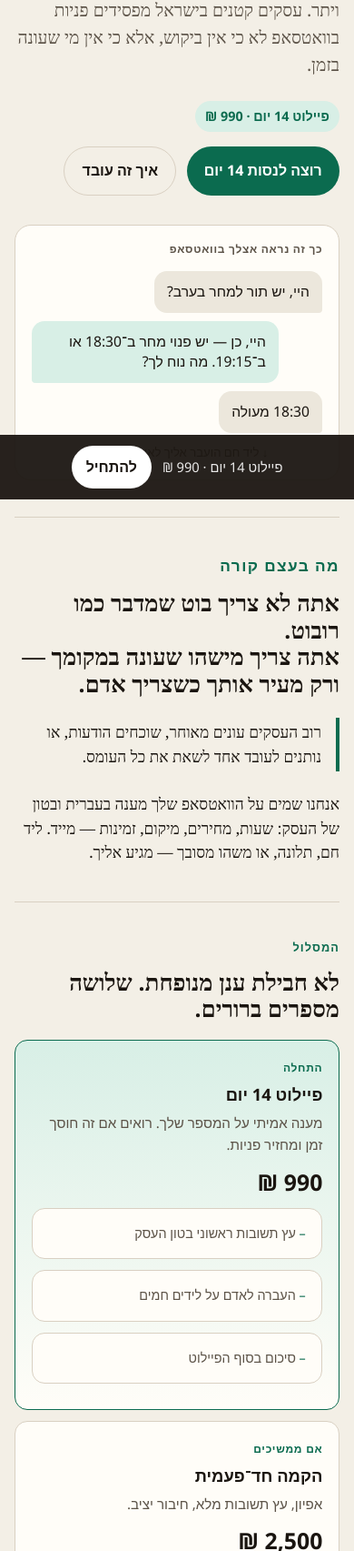
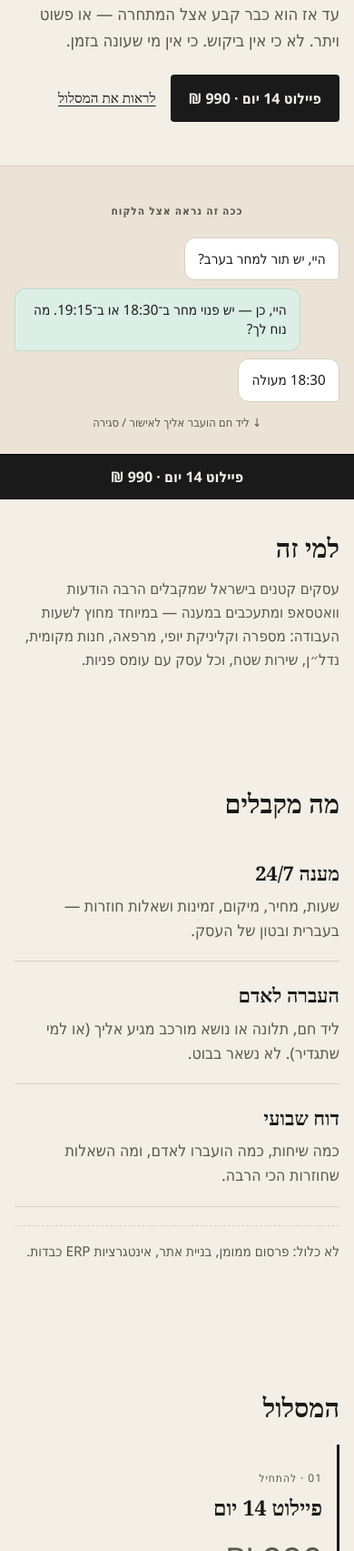
Before and after one commit to ilyalidor-lab/wa-auto-reply-lander, a plain HTML site: page index.html in a window 390 px wide. Shown: the part 295-2000 px from the top of the page at 91% size. Drawn offline with Linux system fonts and the light colour scheme.

Commit message:
v3: radical editorial paper/ink rebuild

```diff
--- a/index.html
+++ b/index.html
@@ -7,325 +7,327 @@
   <meta name="description" content="פיילוט 14 יום למענה אוטומטי בוואטסאפ לעסקים קטנים בישראל. 990 ₪." />
   <style>
     :root {
-      --paper: #f3efe6;
-      --ink: #1a1510;
-      --muted: #5c5348;
-      --line: #d9d0c2;
-      --green: #0b6b4f;
-      --green-soft: #d8efe6;
-      --white: #fffdf8;
+      --bg: #f3efe6;
+      --bg-band: #ebe4d6;
+      --ink: #1a1a1a;
+      --muted: #5c574e;
+      --line: #d6d0c4;
+      --accent: #1a1a1a;
+      --wa-green: #1f6b4a;
+      --bubble-in: #fff;
+      --bubble-out: #dcefe6;
       --max: 720px;
+      --max-wide: 960px;
+      --form: 520px;
     }
     * { box-sizing: border-box; }
     html { scroll-behavior: smooth; }
     body {
       margin: 0;
-      background: var(--paper);
+      background: var(--bg);
       color: var(--ink);
       font-family: Georgia, "Times New Roman", "Noto Serif Hebrew", serif;
       line-height: 1.55;
-      padding-bottom: 88px;
     }
-    .sans { font-family: "Segoe UI", "Heebo", Arial, sans-serif; }
+    .ui, .btn, .nav, label, input, textarea, .bubble, .price-list,
+    footer, .kicker, .step-label, .sticky-cta, .wa-kicker, .topbar, .proof {
+      font-family: "Segoe UI", Tahoma, Arial, sans-serif;
+    }
     a { color: inherit; }
     .wrap { width: min(var(--max), calc(100% - 2rem)); margin-inline: auto; }
     .topbar {
-      display: flex; justify-content: space-between; align-items: center;
-      padding: 1rem 0; border-bottom: 1px solid var(--line);
-      font-family: "Segoe UI", "Heebo", Arial, sans-serif;
+      display: flex; justify-content: space-between; align-items: baseline;
+      padding: 1.1rem 0; border-bottom: 1px solid var(--line);
       font-size: .9rem; color: var(--muted);
     }
-    .topbar strong { color: var(--ink); letter-spacing: .02em; }
+    .mark { color: var(--ink); font-weight: 800; letter-spacing: .04em; }
+    .hero { padding: 3.5rem 0 2rem; }
     .kicker {
-      font-family: "Segoe UI", "Heebo", Arial, sans-serif;
-      font-size: .8rem; font-weight: 700; letter-spacing: .08em;
-      text-transform: uppercase; color: var(--green); margin: 2.2rem 0 .8rem;
+      font-size: .75rem; font-weight: 700; letter-spacing: .1em;
+      text-transform: uppercase; color: var(--muted); margin: 0 0 .9rem;
     }
     h1 {
-      font-size: clamp(2.4rem, 8vw, 3.6rem);
-      line-height: 1.05; font-weight: 700;
-      margin: 0 0 1.1rem; letter-spacing: -.02em;
+      font-size: clamp(2.6rem, 8vw, 4.5rem);
+      line-height: 1.05; letter-spacing: -.02em;
+      max-width: 12ch; margin: 0 0 1.1rem;
     }
-    .deck {
-      font-size: 1.2rem; color: var(--muted);
-      margin: 0 0 1.6rem; max-width: 36rem;
+    .lead {
+      font-size: 1.15rem; color: var(--muted);
+      max-width: 34rem; margin: 0 0 1.5rem;
+      font-family: "Segoe UI", Tahoma, Arial, sans-serif;
     }
-    .hero-actions {
-      display: flex; flex-wrap: wrap; gap: .7rem;
-      font-family: "Segoe UI", "Heebo", Arial, sans-serif;
-      margin-bottom: 2rem;
-    }
+    .hero-actions { display: flex; flex-wrap: wrap; gap: 1rem; align-items: center; }
     .btn {
       display: inline-flex; align-items: center; justify-content: center;
-      min-height: 48px; padding: .85rem 1.2rem; border-radius: 999px;
-      text-decoration: none; border: 0; cursor: pointer; font-weight: 700; font-size: 1rem;
+      min-height: 48px; padding: .85rem 1.25rem;
+      border-radius: 4px; border: 0; cursor: pointer;
+      font-weight: 700; font-size: 1rem; text-decoration: none;
     }
-    .btn-main { background: var(--green); color: #fff; }
-    .btn-main:hover { filter: brightness(.95); }
-    .btn-link {
-      background: transparent; color: var(--ink);
-      border: 1px solid var(--line); border-radius: 999px;
+    .btn-ink { background: var(--accent); color: #f3efe6; }
+    .link-quiet {
+      color: var(--ink); text-underline-offset: 3px;
+      font-size: .95rem;
     }
-    .price-chip {
-      display: inline-block;
-      font-family: "Segoe UI", "Heebo", Arial, sans-serif;
-      background: var(--green-soft); color: var(--green);
-      font-weight: 700; padding: .35rem .7rem; border-radius: 999px;
-      margin-bottom: 1rem; font-size: .9rem;
+    .wa-strip {
+      background: var(--bg-band);
+      border-block: 1px solid var(--line);
+      padding: 2.5rem 0;
+      margin: 1rem 0 0;
     }
-    .rule { border: 0; border-top: 1px solid var(--line); margin: 2.5rem 0; }
-    .chat-strip {
-      background: var(--white);
-      border: 1px solid var(--line);
-      border-radius: 18px;
-      padding: 1.1rem;
-      margin: 1.5rem 0 2rem;
-      font-family: "Segoe UI", "Heebo", Arial, sans-serif;
+    .wa-strip-inner { width: min(var(--max-wide), calc(100% - 2rem)); margin-inline: auto; }
+    .wa-kicker {
+      text-align: center; font-size: .75rem; font-weight: 700;
+      letter-spacing: .08em; text-transform: uppercase; color: var(--muted);
+      margin: 0 0 1.2rem;
     }
-    .chat-label {
-      font-size: .75rem; font-weight: 700; letter-spacing: .06em;
-      text-transform: uppercase; color: var(--muted); margin-bottom: .9rem;
+    .wa-thread { max-width: 420px; margin-inline: auto; display: grid; gap: .55rem; }
+    .bubble {
+      max-width: 88%; padding: .75rem .9rem; font-size: .95rem; line-height: 1.4;
     }
-    .row { display: grid; gap: .55rem; }
-    .b {
-      max-width: 85%; padding: .75rem .9rem; border-radius: 14px;
-      font-size: .98rem; line-height: 1.4;
+    .bubble.in {
+      justify-self: start; background: var(--bubble-in);
+      border: 1px solid var(--line); border-radius: 12px 12px 4px 12px;
     }
-    .b.them { background: #ece7dc; justify-self: start; border-bottom-right-radius: 4px; }
-    .b.us { background: var(--green-soft); justify-self: end; border-bottom-left-radius: 4px; }
-    .b.sys {
+    .bubble.out {
+      justify-self: end; background: var(--bubble-out); color: var(--ink);
+      border-radius: 12px 12px 12px 4px;
+      border: 1px solid rgba(31,107,74,.15);
+    }
+    .bubble.sys {
       justify-self: center; max-width: 100%; text-align: center;
-      background: transparent; color: var(--muted); font-size: .82rem; padding: .2rem 0;
+      background: transparent; color: var(--muted); font-size: .8rem; padding: .35rem 0;
     }
+    section { padding: 4rem 0; }
     h2 {
-      font-size: clamp(1.6rem, 4vw, 2.1rem);
-      line-height: 1.15; margin: 0 0 .8rem;
+      font-size: clamp(1.8rem, 4vw, 2.4rem);
+      line-height: 1.15; margin: 0 0 1rem; max-width: 16ch;
     }
-    p { margin: 0 0 1rem; }
-    .story p { font-size: 1.08rem; }
-    .pain {
-      border-right: 4px solid var(--green);
-      padding: .2rem 1rem .2rem 0;
-      margin: 1.4rem 0;
-      color: var(--ink);
-      font-size: 1.15rem;
+    .proof { color: var(--muted); font-size: 1.05rem; margin: 0; }
+    .include-list { list-style: none; padding: 0; margin: 1.5rem 0 0; }
+    .include-list li {
+      padding: 1.25rem 0; border-bottom: 1px solid var(--line); font-size: 1.1rem;
+      font-family: "Segoe UI", Tahoma, Arial, sans-serif; color: var(--muted);
     }
-    .path {
-      list-style: none; padding: 0; margin: 1.2rem 0 0;
-      font-family: "Segoe UI", "Heebo", Arial, sans-serif;
+    .include-list strong {
+      display: block; font-size: 1.35rem; margin-bottom: .35rem;
+      color: var(--ink); font-family: Georgia, "Times New Roman", serif;
     }
-    .path li {
-      background: var(--white);
-      border: 1px solid var(--line);
-      border-radius: 14px;
-      padding: 1rem 1.1rem;
-      margin-bottom: .75rem;
+    .note {
+      margin-top: 1.25rem; color: var(--muted); font-size: .95rem;
+      font-family: "Segoe UI", Tahoma, Arial, sans-serif;
+      border-top: 1px dashed var(--line); padding-top: 1rem;
     }
-    .path .n {
-      display: inline-block; font-size: .75rem; font-weight: 800;
-      color: var(--green); letter-spacing: .06em; margin-bottom: .35rem;
+    .price-path { display: grid; gap: 0; margin-top: 1.5rem; }
+    .price-step { padding: 1.75rem 0; }
+    .price-step.start {
+      border-inline-start: 3px solid var(--ink);
+      padding-inline-start: 1rem;
     }
-    .path strong { display: block; font-size: 1.15rem; margin-bottom: .25rem; }
-    .path span { color: var(--muted); font-size: .95rem; }
-    .path .amt {
-      display: block; margin-top: .55rem;
-      font-size: 1.55rem; font-weight: 800; color: var(--ink);
+    .path-rule { height: 1px; background: var(--line); }
+    .step-label {
+      font-size: .75rem; letter-spacing: .08em; text-transform: uppercase;
+      color: var(--muted); margin-bottom: .35rem;
     }
-    .path li.start {
-      border-color: var(--green);
-      background: linear-gradient(180deg, var(--green-soft), var(--white));
+    .price-step h3 {
+      margin: 0; font-size: 1.45rem;
+      font-family: Georgia, "Times New Roman", serif;
     }
-    .include {
-      margin: .6rem 0 0; padding: 0; list-style: none; color: var(--muted); font-size: .9rem;
+    .amount {
+      font-size: clamp(2.5rem, 6vw, 3.5rem);
+      margin: .4rem 0 .7rem; letter-spacing: -.02em;
     }
-    .include li::before { content: "– "; color: var(--green); }
-    .steps-oline {
-      font-family: "Segoe UI", "Heebo", Arial, sans-serif;
-      border-top: 1px solid var(--line);
-      margin-top: 1rem;
+    .price-list {
+      margin: 0; padding-inline-start: 1.1rem; color: var(--muted); font-size: .95rem;
     }
-    .steps-oline div {
-      display: grid; grid-template-columns: 2.2rem 1fr;
-      gap: .6rem; padding: 1rem 0;
-      border-bottom: 1px solid var(--line);
-      align-items: start;
+    .price-step > p {
+      margin: .5rem 0 0; color: var(--muted);
+      font-family: "Segoe UI", Tahoma, Arial, sans-serif;
     }
-    .steps-oline b {
-      width: 2rem; height: 2rem; border-radius: 50%;
-      background: var(--ink); color: var(--paper);
-      display: grid; place-items: center; font-size: .85rem;
+    .how-list {
+      list-style: none; padding: 0; margin: 1.5rem 0 0; counter-reset: how;
     }
-    details.faq {
-      font-family: "Segoe UI", "Heebo", Arial, sans-serif;
-      border-bottom: 1px solid var(--line);
-      padding: .9rem 0;
+    .how-list li {
+      display: grid; grid-template-columns: 3rem 1fr; gap: .85rem;
+      padding: 1.1rem 0; border-bottom: 1px solid var(--line);
+      font-family: "Segoe UI", Tahoma, Arial, sans-serif;
     }
-    details.faq summary {
-      cursor: pointer; font-weight: 700; list-style: none;
+    .how-list li::before {
+      counter-increment: how; content: counter(how, decimal-leading-zero);
+      font-family: Georgia, "Times New Roman", serif;
+      font-size: 1.6rem; line-height: 1; color: var(--ink);
     }
-    details.faq summary::-webkit-details-marker { display: none; }
-    details.faq p { color: var(--muted); margin: .55rem 0 0; }
-    form {
-      display: grid; gap: .75rem;
-      font-family: "Segoe UI", "Heebo", Arial, sans-serif;
-      background: var(--white); border: 1px solid var(--line);
-      border-radius: 18px; padding: 1.1rem; margin-top: 1rem;
-    }
+    .how-list strong { display: block; color: var(--ink); margin-bottom: .2rem; font-size: 1.05rem; }
+    .how-list span { color: var(--muted); }
+    .contact-wrap { width: min(var(--form), calc(100% - 2rem)); margin-inline: auto; }
+    form { display: grid; gap: .75rem; margin-top: 1.2rem; }
     label { display: grid; gap: .3rem; font-size: .88rem; color: var(--muted); }
     input, textarea {
-      width: 100%; border: 1px solid var(--line); border-radius: 10px;
-      background: var(--paper); color: var(--ink);
-      padding: .85rem .9rem; font: inherit; font-size: 16px;
+      width: 100%; border: 1px solid var(--line); border-radius: 4px;
+      background: #fff; color: var(--ink); padding: .85rem .9rem;
+      font: inherit; font-size: 16px;
     }
-    input:focus, textarea:focus { outline: 2px solid rgba(11,107,79,.35); border-color: transparent; }
-    .fine { color: var(--muted); font-size: .9rem; font-family: "Segoe UI", "Heebo", Arial, sans-serif; }
+    input:focus, textarea:focus { outline: 2px solid rgba(26,26,26,.35); border-color: transparent; }
+    .btn-block { width: 100%; }
     footer {
-      margin: 3rem 0 1rem; padding-top: 1rem;
-      border-top: 1px solid var(--line);
+      border-top: 1px solid var(--line); padding: 1.5rem 0 2rem;
       color: var(--muted); font-size: .85rem;
-      font-family: "Segoe UI", "Heebo", Arial, sans-serif;
     }
+    .sticky-cta { display: none; }
+    @media (max-width: 860px) {
       .sticky-cta {
-      position: fixed; inset-inline: 0; bottom: 0; z-index: 30;
-      background: rgba(26,21,16,.94);
-      color: #fff;
-      padding: .75rem 1rem;
-      font-family: "Segoe UI", "Heebo", Arial, sans-serif;
-      display: flex; gap: .75rem; align-items: center; justify-content: center;
-      flex-wrap: wrap;
+        display: block; position: fixed; inset-inline: 0; bottom: 0; z-index: 30;
+        padding: .75rem 1rem calc(.75rem + env(safe-area-inset-bottom));
+        background: var(--ink); border-top: 1px solid #000;
       }
-    .sticky-cta span { font-size: .92rem; opacity: .9; }
       .sticky-cta a {
-      background: #fff; color: var(--ink); text-decoration: none;
-      font-weight: 800; padding: .7rem 1rem; border-radius: 999px; min-height: 44px;
-      display: inline-flex; align-items: center;
+        display: block; text-align: center; color: #f3efe6;
+        font-weight: 700; text-decoration: none;
+      }
+      body { padding-bottom: 4.5rem; }
+      .nav-cta { display: none; }
     }
   </style>
 </head>
 <body>
   <div class="wrap">
-    <div class="topbar sans">
-      <strong>מענה בוואטסאפ לעסקים</strong>
-      <span>פיילוט 14 יום · ישראל</span>
+    <div class="topbar">
+      <span class="mark">ו· מענה בוואטסאפ</span>
+      <a class="nav-cta link-quiet" href="#contact">פיילוט 14 יום</a>
     </div>
 
-    <p class="kicker">הבעיה האמיתית</p>
-    <h1>הלקוח כתב בשעה 21:40.<br>ענית רק בבוקר.</h1>
-    <p class="deck">
+    <section class="hero">
+      <p class="kicker">עסקים קטנים · ישראל</p>
+      <h1>הלקוח כתב בשעה 21:40. ענית רק בבוקר.</h1>
+      <p class="lead">
         עד אז הוא כבר קבע אצל המתחרה — או פשוט ויתר.
-      עסקים קטנים בישראל מפסידים פניות בוואטסאפ לא כי אין ביקוש, אלא כי אין מי שעונה בזמן.
+        לא כי אין ביקוש. כי אין מי שעונה בזמן.
       </p>
-    <div class="price-chip">פיילוט 14 יום · 990 ₪</div>
       <div class="hero-actions">
-      <a class="btn btn-main" href="#go">רוצה לנסות 14 יום</a>
-      <a class="btn btn-link" href="#how">איך זה עובד</a>
+        <a class="btn btn-ink" href="#contact">פיילוט 14 יום · 990 ₪</a>
+        <a class="link-quiet" href="#pricing">לראות את המסלול</a>
+      </div>
+    </section>
   </div>
 
-    <div class="chat-strip" aria-label="דוגמה לשיחה">
-      <div class="chat-label">כך זה נראה אצלך בוואטסאפ</div>
-      <div class="row">
-        <div class="b them">היי, יש תור למחר בערב?</div>
-        <div class="b us">היי, כן — יש פנוי מחר ב־18:30 או ב־19:15. מה נוח לך?</div>
-        <div class="b them">18:30 מעולה</div>
-        <div class="b sys">↓ ליד חם הועבר אליך לאישור / סגירה</div>
+  <section class="wa-strip" id="demo" aria-label="דוגמה בוואטסאפ">
+    <div class="wa-strip-inner">
+      <p class="wa-kicker">ככה זה נראה אצל הלקוח</p>
+      <div class="wa-thread">
+        <div class="bubble in">היי, יש תור למחר בערב?</div>
+        <div class="bubble out">היי, כן — יש פנוי מחר ב־18:30 או ב־19:15. מה נוח לך?</div>
+        <div class="bubble in">18:30 מעולה</div>
+        <div class="bubble sys">↓ ליד חם הועבר אליך לאישור / סגירה</div>
       </div>
-    </div>
-
-    <hr class="rule" />
-
-    <section class="story">
-      <p class="kicker">מה בעצם קורה</p>
-      <h2>אתה לא צריך בוט שמדבר כמו רובוט.<br>אתה צריך מישהו שעונה במקומך — ורק מעיר אותך כשצריך אדם.</h2>
-      <p class="pain">
-        רוב העסקים עונים מאוחר, שוכחים הודעות, או נותנים לעובד אחד לשאת את כל העומס.
-      </p>
-      <p>
-        אנחנו שמים על הוואטסאפ שלך מענה בעברית ובטון של העסק:
-        שעות, מחירים, מיקום, זמינות — מייד.
-        ליד חם, תלונה, או משהו מסובך — מגיע אליך.
-      </p>
-    </section>
-
-    <hr class="rule" />
-
-    <section id="offer">
-      <p class="kicker">המסלול</p>
-      <h2>לא חבילת ענן מנופחת. שלושה מספרים ברורים.</h2>
-      <ol class="path">
-        <li class="start">
-          <span class="n">התחלה</span>
-          <strong>פיילוט 14 יום</strong>
-          <span>מענה אמיתי על המספר שלך. רואים אם זה חוסך זמן ומחזיר פניות.</span>
-          <span class="amt">990 ₪</span>
-          <ul class="include">
-            <li>עץ תשובות ראשוני בטון העסק</li>
-            <li>העברה לאדם על לידים חמים</li>
-            <li>סיכום בסוף הפיילוט</li>
-          </ul>
-        </li>
-        <li>
-          <span class="n">אם ממשיכים</span>
-          <strong>הקמה חד־פעמית</strong>
-          <span>אפיון, עץ תשובות מלא, חיבור יציב.</span>
-          <span class="amt">2,500 ₪</span>
-        </li>
-        <li>
-          <span class="n">שוטף</span>
-          <strong>מנוי חודשי</strong>
-          <span>תחזוקה, תיקוני ניסוח לפי שאלות חוזרות, דוח שבועי קצר.</span>
-          <span class="amt">790 ₪</span>
-        </li>
-      </ol>
-      <p class="fine">לא כלול: פרסום ממומן, בניית אתר, אינטגרציות ERP כבדות.</p>
-    </section>
-
-    <hr class="rule" />
-
-    <section id="how">
-      <p class="kicker">התהליך</p>
-      <h2>ארבעה צעדים. בלי מצגות.</h2>
-      <div class="steps-oline">
-        <div><b>1</b><div><strong>אתה משאיר פרטים</strong><br><span class="fine">שם, עסק, וואטסאפ.</span></div></div>
-        <div><b>2</b><div><strong>שיחת גילוי קצרה</strong><br><span class="fine">כמה הודעות ביום, מי עונה היום, מה הכי מציק.</span></div></div>
-        <div><b>3</b><div><strong>פיילוט 14 יום</strong><br><span class="fine">מענה אמיתי — לא דמו במצגת.</span></div></div>
-        <div><b>4</b><div><strong>החלטה + עלייה לאוויר</strong><br><span class="fine">אם ממשיכים: אישור קצר, מקדמה, הקמה תוך 3–5 ימים.</span></div></div>
     </div>
   </section>
 
-    <hr class="rule" />
-
   <section>
-      <p class="kicker">שאלות שמגיעות מיד</p>
-      <h2>בלי סיבובים</h2>
-      <details class="faq"><summary>זה מחליף אותי לגמרי?</summary><p>לא. זה עונה על השאלות החוזרות ומעביר אליך את מה שצריך אדם.</p></details>
-      <details class="faq"><summary>צריך אתר / מערכת גדולה?</summary><p>לא בחבילה הזו. מתחילים ממענה בוואטסאפ.</p></details>
-      <details class="faq"><summary>מה אם הפיילוט לא מתאים?</summary><p>זו בדיוק המטרה של 14 יום — לבדוק על העסק האמיתי לפני מנוי.</p></details>
-      <details class="faq"><summary>למי זה לא מתאים?</summary><p>למי שמקבל כמעט אפס הודעות, או למי שרוצה רק פרסום ממומן בלי לסדר את המענה.</p></details>
+    <div class="wrap">
+      <h2>למי זה</h2>
+      <p class="proof">
+        עסקים קטנים בישראל שמקבלים הרבה הודעות וואטסאפ ומתעכבים במענה — במיוחד מחוץ לשעות העבודה:
+        מספרה וקליניקת יופי, מרפאה, חנות מקומית, נדל״ן, שירות שטח, וכל עסק עם עומס פניות.
+      </p>
+    </div>
   </section>
 
-    <hr class="rule" />
+  <section id="included">
+    <div class="wrap">
+      <h2>מה מקבלים</h2>
+      <ol class="include-list">
+        <li>
+          <strong>מענה 24/7</strong>
+          שעות, מחיר, מיקום, זמינות ושאלות חוזרות — בעברית ובטון של העסק.
+        </li>
+        <li>
+          <strong>העברה לאדם</strong>
+          ליד חם, תלונה או נושא מורכב מגיע אליך (או למי שתגדיר). לא נשאר בבוט.
+        </li>
+        <li>
+          <strong>דוח שבועי</strong>
+          כמה שיחות, כמה הועברו לאדם, ומה השאלות שחוזרות הכי הרבה.
+        </li>
+      </ol>
+      <p class="note">לא כלול: פרסום ממומן, בניית אתר, אינטגרציות ERP כבדות.</p>
+    </div>
+  </section>
 
-    <section id="go">
+  <section id="pricing">
+    <div class="wrap">
+      <h2>המסלול</h2>
+      <div class="price-path">
+        <article class="price-step start">
+          <div class="step-label">01 · להתחיל</div>
+          <h3>פיילוט 14 יום</h3>
+          <p class="amount">990 ₪</p>
+          <ul class="price-list">
+            <li>מענה אמיתי על המספר שלך</li>
+            <li>עץ תשובות ראשוני + טון מותאם</li>
+            <li>העברה ללידים חמים</li>
+            <li>סיכום בסוף הפיילוט</li>
+          </ul>
+          <p>אם ממשיכים — עוברים להקמה ומנוי.</p>
+        </article>
+        <div class="path-rule" aria-hidden="true"></div>
+        <article class="price-step">
+          <div class="step-label">02 · הקמה</div>
+          <h3>הקמה חד־פעמית</h3>
+          <p class="amount">2,500 ₪</p>
+          <ul class="price-list">
+            <li>אפיון מלא</li>
+            <li>עץ תשובות + חיבור</li>
+            <li>בדיקות לפני עלייה לאוויר</li>
+          </ul>
+        </article>
+        <div class="path-rule" aria-hidden="true"></div>
+        <article class="price-step">
+          <div class="step-label">03 · שוטף</div>
+          <h3>מנוי חודשי</h3>
+          <p class="amount">790 ₪</p>
+          <ul class="price-list">
+            <li>תחזוקה ותיקוני ניסוח</li>
+            <li>דוח שבועי קצר</li>
+            <li>תמיכה בעברית</li>
+          </ul>
+        </article>
+      </div>
+    </div>
+  </section>
+
+  <section id="how">
+    <div class="wrap">
+      <h2>איך זה עובד</h2>
+      <ol class="how-list">
+        <li><div><strong>פרטים</strong><span>שם, עסק, וואטסאפ.</span></div></li>
+        <li><div><strong>שיחת גילוי</strong><span>כמה הודעות ביום, מי עונה, מה מציק.</span></div></li>
+        <li><div><strong>פיילוט 14 יום</strong><span>מענה אמיתי — לא דמו במצגת.</span></div></li>
+        <li><div><strong>החלטה ועלייה לאוויר</strong><span>אישור קצר + מקדמה, הקמה תוך 3–5 ימים.</span></div></li>
+      </ol>
+    </div>
+  </section>
+
+  <section id="contact">
+    <div class="contact-wrap">
       <p class="kicker">הצעד הבא</p>
-      <h2>תשאיר פרטים. נחזור לשיחה קצרה — לא ללחץ מכירה.</h2>
-      <p class="fine">הטופס פותח מייל מוכן אל ilya.lidor@gmail.com. אין כאן המלצות מזויפות ואין מספרי קסם.</p>
-      <form id="lead-form">
+      <h2>בקשה לפיילוט</h2>
+      <p class="proof">נחזור לשיחת גילוי קצרה. בלי לחץ ובלי הבטחות שווא. אין המלצות מזויפות בדף הזה.</p>
+      <form id="lead-form" class="ui">
         <label>שם<input id="name" required autocomplete="name" /></label>
         <label>שם העסק<input id="business" required /></label>
-        <label>וואטסאפ / טלפון<input id="phone" required autocomplete="tel" placeholder="05X…" /></label>
+        <label>וואטסאפ / טלפון<input id="phone" required autocomplete="tel" /></label>
         <label>כמה הודעות ביום בערך? (רשות)<textarea id="note" rows="3" placeholder="למשל: 20–40, בעיקר אחרי 18:00"></textarea></label>
-        <button class="btn btn-main" type="submit">שליחת בקשה לפיילוט</button>
+        <button class="btn btn-ink btn-block" type="submit">שליחת בקשה לפיילוט</button>
       </form>
+      <p class="note">או ישירות: <a href="mailto:ilya.lidor@gmail.com">ilya.lidor@gmail.com</a></p>
+    </div>
   </section>
 
-    <footer>
-      © <span id="y"></span> מענה בוואטסאפ לעסקים · ilya.lidor@gmail.com
-    </footer>
+  <div class="wrap">
+    <footer>© <span id="y"></span> מענה בוואטסאפ לעסקים</footer>
   </div>
 
-  <div class="sticky-cta" class="sans">
-    <span>פיילוט 14 יום · 990 ₪</span>
-    <a href="#go">להתחיל</a>
+  <div class="sticky-cta" role="region" aria-label="פעולה מהירה">
+    <a href="#contact">פיילוט 14 יום · 990 ₪</a>
   </div>
 
   <script>
```
Lines whose indentation alone changed are shown as unchanged.
